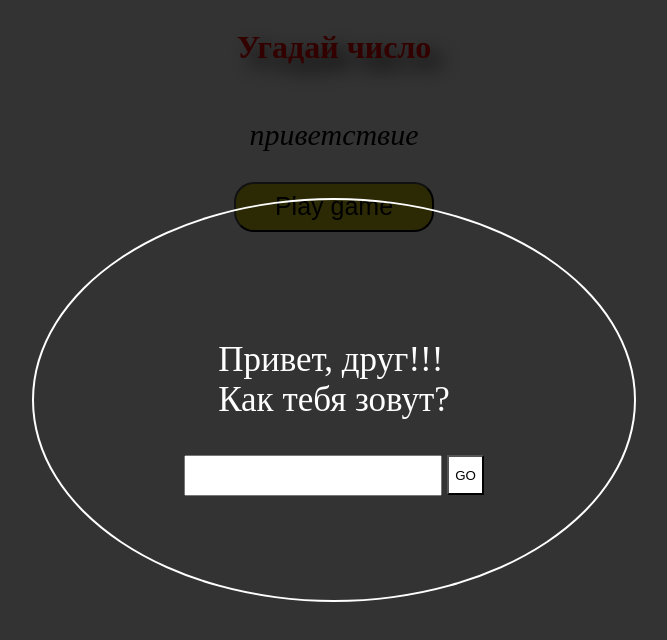
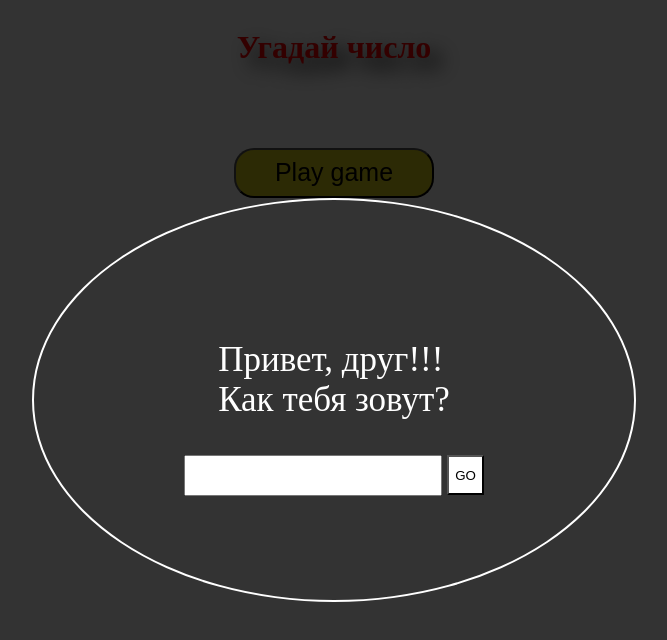
Before and after one commit to kombojiec/Guess-the-number-game, a plain HTML site: page index.html in a window 1280 px wide. Shown: the whole page, without its empty margins (306-973 px from the left). Drawn offline with Linux system fonts and the light colour scheme.

Commit message:
delete static text from html

```diff
--- a/index.html
+++ b/index.html
@@ -10,7 +10,7 @@
 
  <body class="body">
   <h1 class="header">Угадай число</h1>
-  <p class="greeting">приветствие</p>
+  <p class="greeting"></p>
   <!-- <p class="text"></p> -->
 
   <button class="play__putton">Play game</button>
```
